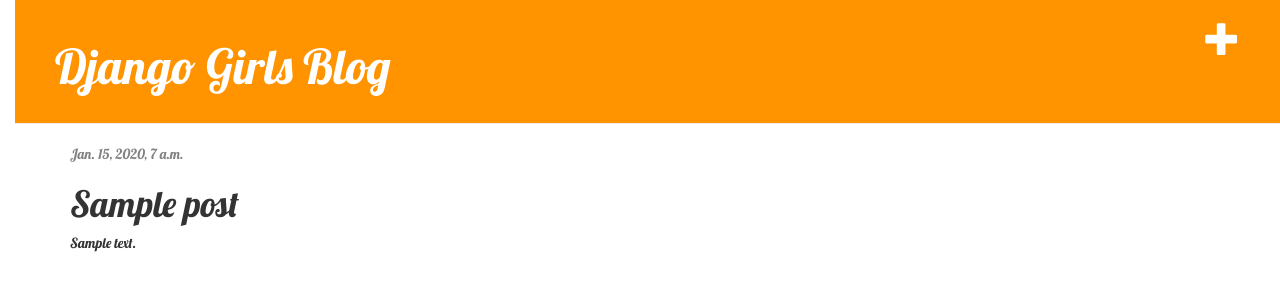
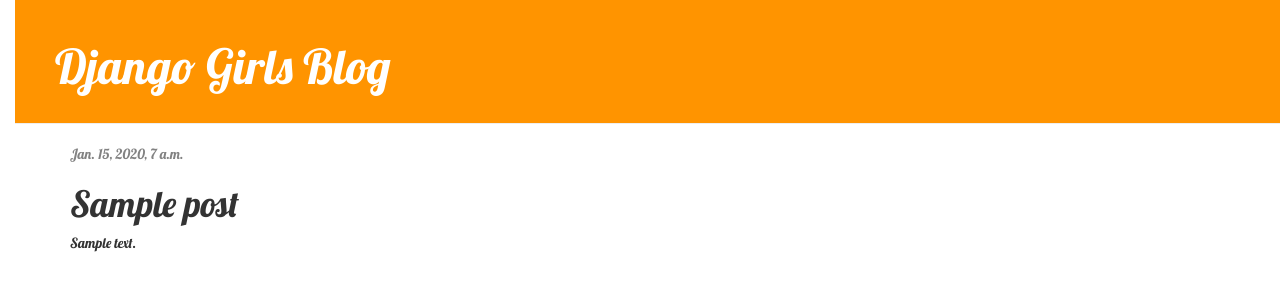
Before and after one commit to natalie01/my-first-blog, a Django app: page /post/1/ in a window 1280 px wide. Shown: the top 300 px of the page. Run offline with Django 3.2, Linux system fonts and the light colour scheme; tables that the repository leaves empty hold one stand-in row (values such as "Sample post"); some libraries are stand-ins or nearby versions.

Commit message:
changed base.html file

```diff
--- a/blog/templates/blog/base.html
+++ b/blog/templates/blog/base.html
@@ -9,7 +9,9 @@
     </head>
     <body>
     <div class="page-header">
-<a href="{% url 'post_new' %}" class="top-menu"><span class="glyphicon glyphicon-plus"></span></a>
+{% if user.is_authenticated %}
+    <a href="{% url 'post_new' %}" class="top-menu"><span class="glyphicon glyphicon-plus"></span></a>
+{% endif %}
         <h1><a href="/">Django Girls Blog</a></h1>
     </div>
     <div class="content container">
--- a/blog/templates/blog/post_detail.html
+++ b/blog/templates/blog/post_detail.html
@@ -8,7 +8,8 @@
             </div>
         {% endif %}
 {% if user.is_authenticated %}
-    <a href="{% url 'post_new' %}" class="top-menu"><span class="glyphicon glyphicon-plus"></span></a>
+  <a class="btn btn-default" href="{% url 'post_edit' pk=post.pk %}"><span class="glyphicon glyphicon-pencil"></span></a>
+        <h1>{{ post.title }}</h1>
 {% endif %}
         <h1>{{ post.title }}</h1>
         <p>{{ post.text|linebreaksbr }}</p>
```
